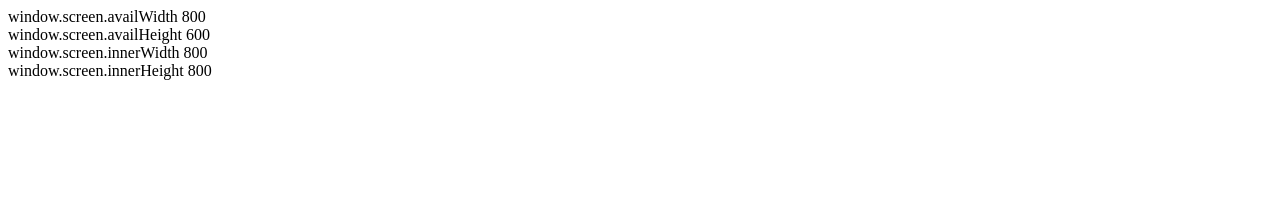
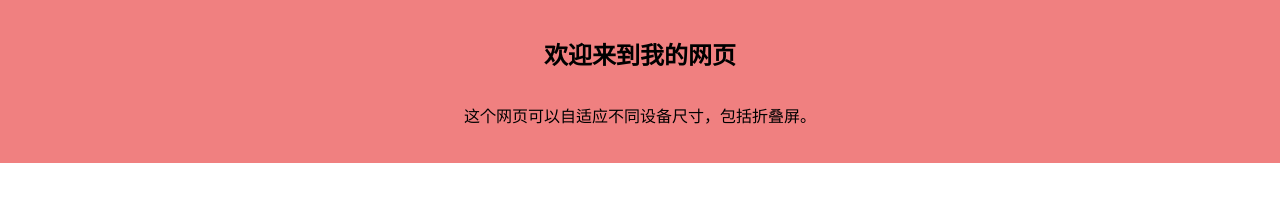
Before and after one commit to makejun168/makejun168.github.io, a plain HTML site: page index.html in a window 1280 px wide. Drawn offline with Linux system fonts and the light colour scheme.

Commit message:
feat: 提交折叠屏自适应

```diff
--- a/index.html
+++ b/index.html
@@ -1,29 +1,59 @@
-<html>
+<!DOCTYPE html>
+<html lang="en">
 
 <head>
-    <meta http-equiv="Content-Type" content="text/html; charset=UTF-8">
-    <title>测试</title>
+  <meta charset="UTF-8">
+  <meta name="viewport" content="width=device-width, initial-scale=1.0">
+  <title>折叠屏适配示例</title>
+  <style>
+    body {
+      margin: 0;
+      padding: 0;
+    }
+
+   .container {
+      display: flex;
+      flex-direction: column;
+      align-items: center;
+      padding: 20px;
+    }
+
+    h1 {
+      font-size: 24px;
+    }
+
+    p {
+      font-size: 16px;
+    }
+
+    /* 普通屏幕尺寸 */
+    @media (min-width: 320px) and (max-width: 767px) {
+     .container {
+        background-color: lightblue;
+      }
+    }
+
+    /* 折叠屏展开状态或较大平板尺寸 */
+    @media (min-width: 768px) and (max-width: 1023px) {
+     .container {
+        background-color: lightgreen;
+      }
+    }
+
+    /* 更大尺寸的桌面显示器等 */
+    @media (min-width: 1024px) {
+     .container {
+        background-color: lightcoral;
+      }
+    }
+  </style>
 </head>
 
-<body style="position: relative;">
-    <!-- <div>点击测试一下</div> -->
-    <!-- <a href="mqq://im/chat?chat_type=wpa&uin=542212932&version=1&src_type=web">点击测试跳转QQ</a> -->
-    <!-- <div style="width: 500px; margin: 0 auto;">
-        <img style="width: 100%; max-height: 500px;" src="./assests/qrcode-wx.png" alt="">
-    </div> -->
-    <div id="availWidth"></div>
-    <div id="availHeight"></div>
-    <div id="innerWidth"></div>
-    <div id="innerHeight"></div>
+<body>
+  <div class="container">
+    <h1>欢迎来到我的网页</h1>
+    <p>这个网页可以自适应不同设备尺寸，包括折叠屏。</p>
+  </div>
 </body>
 
-<script>
-    var availWidth = 'window.screen.availWidth  ' + window.screen.availWidth;
-    var availHeight = 'window.screen.availHeight  ' + window.screen.availHeight;
-    document.getElementById('availWidth').innerHTML = availWidth;
-    document.getElementById('availHeight').innerHTML = availHeight;
-    document.getElementById('innerWidth').innerHTML = 'window.screen.innerWidth  ' + window.screen.availWidth;;
-    document.getElementById('innerHeight').innerHTML = 'window.screen.innerHeight  ' + window.screen.availWidth;;
-</script>
-
 </html>
```
